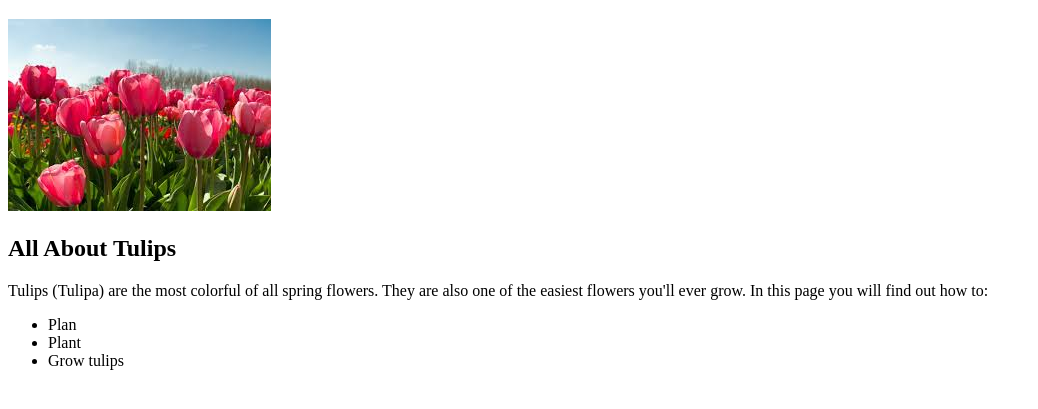
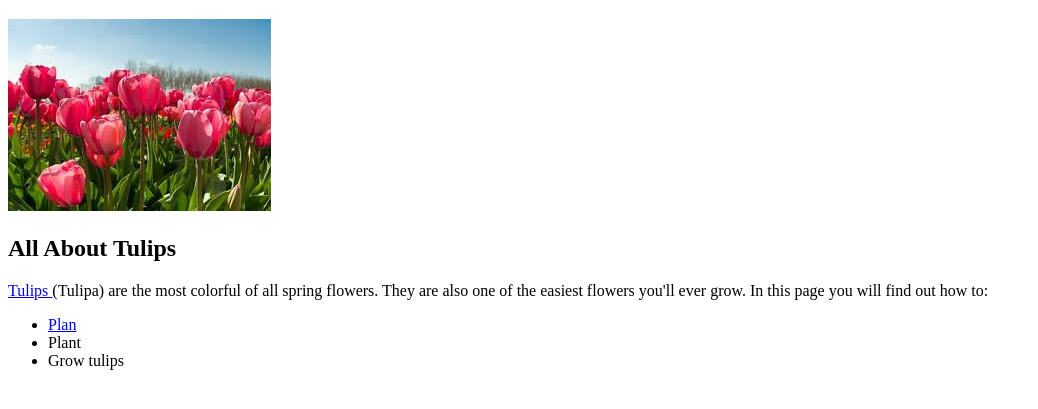
Before and after one commit to zarademo/zarademo.github.io, a plain HTML site: page index.html in a window 1280 px wide. Shown: the part 61-470 px from the top of the page, without its empty margins (0-1038 px from the left). Drawn offline with Linux system fonts and the light colour scheme.

Commit message:
Add files via upload

```diff
--- a/index.html
+++ b/index.html
@@ -11,10 +11,16 @@
         <img src="tulips.jfif">
 
         <h2> All About Tulips</h2>
-        Tulips (Tulipa) are the most colorful of all spring flowers. They are also one of the easiest flowers you'll ever grow.
-        In this page you will find out how to:
+
+        <p>
+            <a href="https://www.longfield-gardens.com/article/All-About-Tulips">
+                Tulips
+            </a>
+            (Tulipa) are the most colorful of all spring flowers. They are also one of the easiest flowers you'll ever grow.
+        In this page you will find out how to:</p>
+
         <ul>
-            <li>Plan</li>
+            <li> <a href="plan.html">Plan</a></li>
             <li>Plant</li>
             <li>Grow tulips</li>
         </ul>
```
